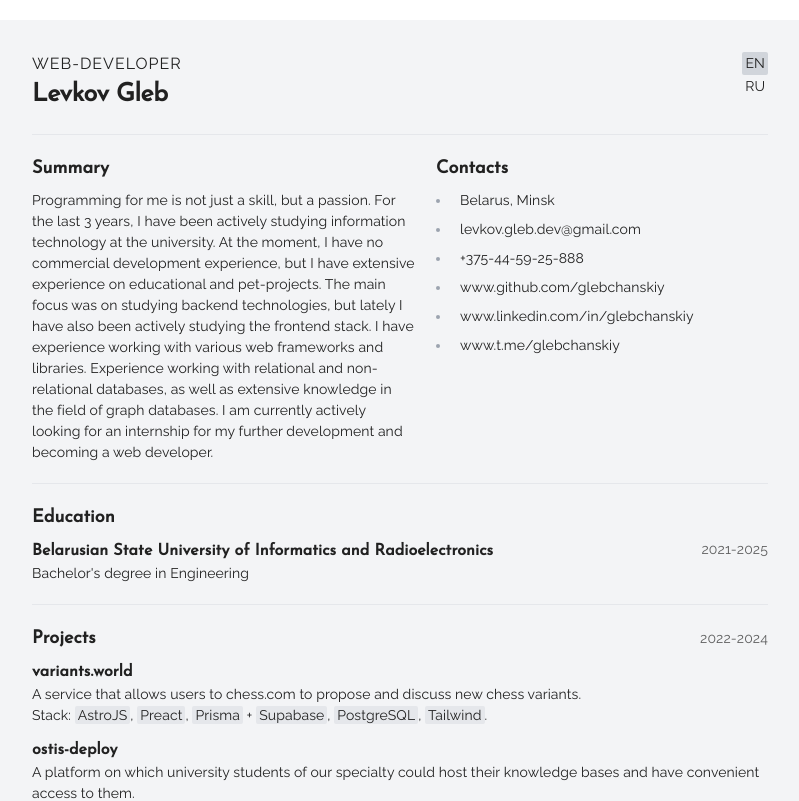
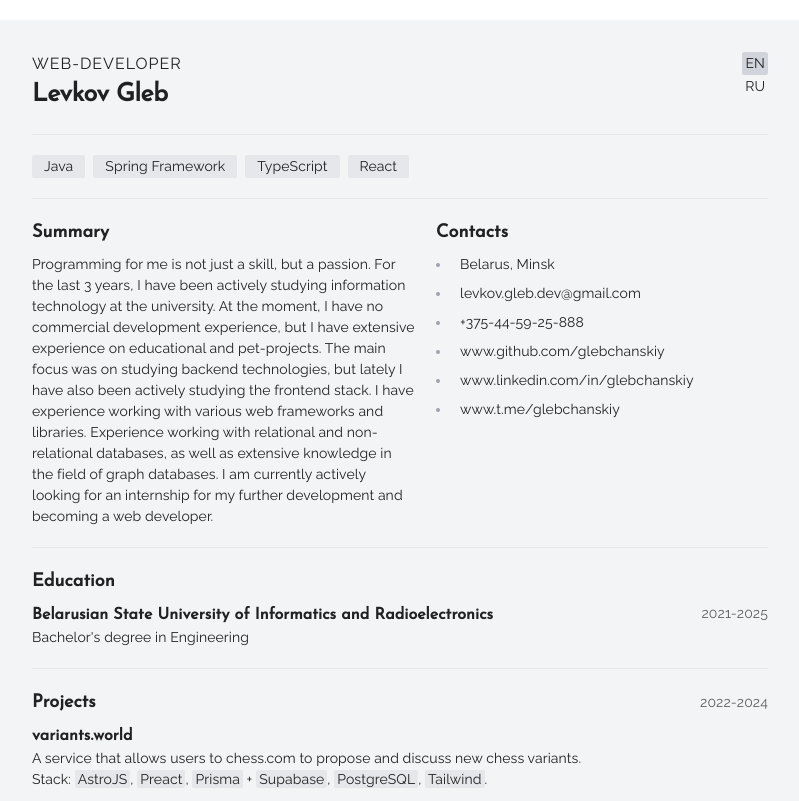
Before and after one commit to glebchanskiy/glebchanskiy.github.io, a Preact app: page / in a window 1280 px wide. Shown: the top 801 px of the page, without its empty margins (240-1039 px from the left). Built offline with nearby package versions, Linux system fonts and the light colour scheme.

Commit message:
feat: add tags section

```diff
--- a/src/index.jsx
+++ b/src/index.jsx
@@ -25,6 +25,15 @@ export function App() {
         changeLanguage={changeLanguage}
         lang={localizedState.lang}
       />
+      <hr class="separator" />
+
+      <div class="flex gap-2 flex-wrap justify-center sm:justify-start">
+        <span class="skill !px-3">Java</span>
+        <span class="skill !px-3">Spring Framework</span>
+        <span class="skill !px-3">TypeScript</span>
+        <span class="skill !px-3">React</span>
+      </div>
+
       <hr class="separator" />
 
       <ProfileAndContacts
```
